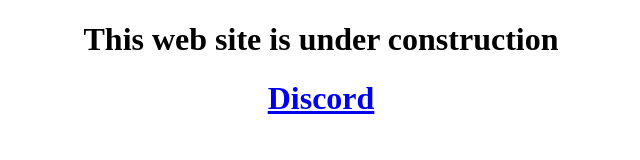
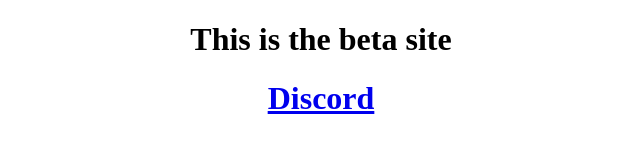
Before and after one commit to telixz/telixz.github.io, a plain HTML site: page index.html in a window 1280 px wide. Shown: the whole page, without its empty margins (319-959 px from the left). Drawn offline with Linux system fonts and the light colour scheme.

Commit message:
Litte update

```diff
--- a/index.html
+++ b/index.html
@@ -10,7 +10,7 @@
 	 <link rel="shortcut icon" type="image/jpg" href="images/favicon.png"/>
 </head>
 <body>
-    <h1 style="text-align: center;">This web site is under construction</h1>
+    <h1 style="text-align: center;">This is the beta site</h1>
     <h1 style="text-align: center;"><a href="https://discord.telixz.com">Discord</a></h1>
 </body>
 </html>
```
